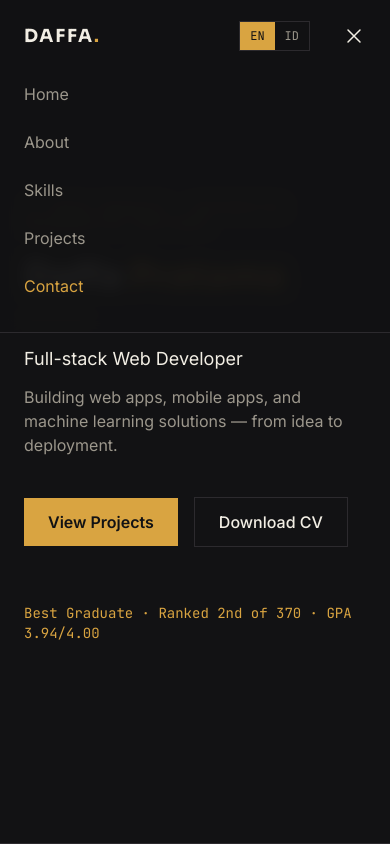
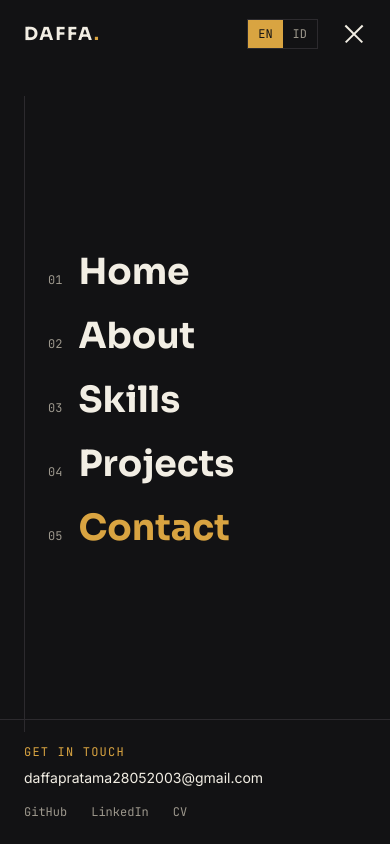
Before and after one commit to DaffaPratama28/portfolio-website, a React (Vite) app: page / in a window 390 px wide. Both pictures are taken after a click on the button 354 px from the left and 36 px from the top of the page. Shown: the top 844 px of the page. Built offline with nearby package versions, Linux system fonts and the light colour scheme.

Commit message:
redesign mobile navbar into animated fullscreen menu

```diff
--- a/src/components/layout/Navbar.jsx
+++ b/src/components/layout/Navbar.jsx
@@ -2,6 +2,10 @@
 // Nav minimal: logo kiri, menu + toggle bahasa kanan. Transparan di
 // paling atas, jadi solid + border bawah begitu discroll. Link section
 // yang lagi keliatan di layar ditandain aktif (scrollspy sederhana).
+//
+// Di HP, menu jadi overlay full screen: kebuka pakai efek lingkaran
+// yang melebar dari tombol hamburger (clip-path), link-nya muncul
+// bergantian (stagger), dan ikon hamburger berubah jadi X.
 
 import { useEffect, useRef, useState } from "react";
 import { profile } from "../../data/profile";
@@ -11,19 +15,26 @@ const content = {
   en: {
     openMenu: "Open menu",
     closeMenu: "Close menu",
+    mobileNav: "Main menu",
     languageGroup: "Language",
     switchTo: { en: "English", id: "Bahasa Indonesia" },
+    getInTouch: "Get in touch",
   },
   id: {
     openMenu: "Buka menu",
     closeMenu: "Tutup menu",
+    mobileNav: "Menu utama",
     languageGroup: "Bahasa",
     switchTo: { en: "English", id: "Bahasa Indonesia" },
+    getInTouch: "Mari terhubung",
   },
 };
 
 const LANGUAGES = ["en", "id"];
 const sectionIds = profile.navLinks.map((link) => link.href.slice(1));
+
+// titik awal lingkaran clip-path = kira-kira posisi tombol hamburger
+const CLIP_ORIGIN = "calc(100% - 2.75rem) 2.25rem";
 
 // section aktif = section terakhir yang bagian atasnya udah ngelewatin
 // ~40% tinggi layar. Kalau udah mentok bawah, paksa section terakhir
@@ -43,6 +54,11 @@ function getActiveSection() {
   return active;
 }
 
+// delay muncul tiap item menu mobile - pas nutup, semua langsung hilang
+const stagger = (isOpen, i) => ({
+  transitionDelay: isOpen ? `${150 + i * 60}ms` : "0ms",
+});
+
 export default function Navbar() {
   const [isOpen, setIsOpen] = useState(false);
   const [scrolled, setScrolled] = useState(false);
@@ -50,7 +66,6 @@ export default function Navbar() {
   const { language, setLanguage } = useLanguage();
   const t = content[language];
 
-  const headerRef = useRef(null);
   const menuButtonRef = useRef(null);
 
   useEffect(() => {
@@ -69,7 +84,9 @@ export default function Navbar() {
     };
   }, []);
 
-  // menu mobile: tutup pakai Escape atau klik/tap di luar navbar
+  // menu mobile: tutup pakai Escape, dan otomatis tutup kalau layar
+  // dilebarin ke ukuran desktop (overlay-nya md:hidden, tapi kunci
+  // scroll halaman bakal nyangkut kalau state-nya masih "open")
   useEffect(() => {
     if (!isOpen) return;
 
@@ -79,31 +96,28 @@ export default function Navbar() {
         menuButtonRef.current?.focus();
       }
     };
-    const onPointerDown = (e) => {
-      if (!headerRef.current?.contains(e.target)) setIsOpen(false);
-    };
+    const desktop = window.matchMedia("(min-width: 768px)");
+    const onBreakpoint = (e) => e.matches && setIsOpen(false);
 
     document.addEventListener("keydown", onKeyDown);
-    document.addEventListener("pointerdown", onPointerDown);
+    desktop.addEventListener("change", onBreakpoint);
     return () => {
       document.removeEventListener("keydown", onKeyDown);
-      document.removeEventListener("pointerdown", onPointerDown);
+      desktop.removeEventListener("change", onBreakpoint);
     };
   }, [isOpen]);
 
-  const linkState = (href) => {
-    const isActive = href.slice(1) === activeId;
-    return {
-      isActive,
-      props: isActive ? { "aria-current": "true" } : {},
-    };
-  };
+  const isActive = (href) => href.slice(1) === activeId;
+  const currentProps = (href) =>
+    isActive(href) ? { "aria-current": "true" } : {};
 
   return (
+    <>
       <header
-      ref={headerRef}
         className={`fixed top-0 left-0 w-full z-50 transition-colors duration-300 ${
-        scrolled || isOpen
+          isOpen
+            ? "bg-transparent border-b border-transparent"
+            : scrolled
               ? "bg-bg/95 backdrop-blur-sm border-b border-border"
               : "bg-transparent border-b border-transparent"
         }`}
@@ -111,24 +125,23 @@ export default function Navbar() {
         <nav className="section-container flex items-center justify-between py-4">
           <a
             href="#home"
+            onClick={() => setIsOpen(false)}
             className="font-heading font-bold text-lg tracking-widest py-1"
           >
             {profile.brand.slice(0, -1)}
             <span className="text-accent">.</span>
           </a>
 
-        <div className="flex items-center gap-6 md:gap-8">
+          <div className="flex items-center gap-4 md:gap-8">
             {/* menu desktop */}
             <ul className="hidden md:flex items-center gap-10 text-sm">
-            {profile.navLinks.map((link) => {
-              const { isActive, props } = linkState(link.href);
-              return (
+              {profile.navLinks.map((link) => (
                 <li key={link.href}>
                   <a
                     href={link.href}
-                    {...props}
+                    {...currentProps(link.href)}
                     className={`relative py-1 transition-colors duration-200 after:absolute after:left-0 after:-bottom-0.5 after:h-px after:bg-accent after:transition-all after:duration-300 ${
-                      isActive
+                      isActive(link.href)
                         ? "text-ink after:w-full"
                         : "text-muted hover:text-ink after:w-0"
                     }`}
@@ -136,8 +149,7 @@ export default function Navbar() {
                     {link.label[language]}
                   </a>
                 </li>
-              );
-            })}
+              ))}
             </ul>
 
             {/* toggle bahasa EN | ID - bahasa aktif disorot, selalu keliatan */}
@@ -147,19 +159,17 @@ export default function Navbar() {
               className="flex items-center border border-border font-mono text-xs"
             >
               {LANGUAGES.map((lang) => {
-              const isActive = language === lang;
+                const active = language === lang;
                 return (
                   <button
                     key={lang}
                     type="button"
                     lang={lang}
                     onClick={() => setLanguage(lang)}
-                  aria-pressed={isActive}
+                    aria-pressed={active}
                     aria-label={t.switchTo[lang]}
                     className={`px-2.5 py-1.5 transition-colors duration-200 ${
-                    isActive
-                      ? "bg-accent text-bg"
-                      : "text-muted hover:text-ink"
+                      active ? "bg-accent text-bg" : "text-muted hover:text-ink"
                     }`}
                   >
                     {lang.toUpperCase()}
@@ -168,7 +178,8 @@ export default function Navbar() {
               })}
             </div>
 
-          {/* toggle menu mobile - padding biar area sentuh ±40px */}
+            {/* hamburger -> X, 3 garis yang dianimasiin. Padding biar
+                area sentuh ±40px */}
             <button
               ref={menuButtonRef}
               type="button"
@@ -178,48 +189,115 @@ export default function Navbar() {
               aria-expanded={isOpen}
               aria-controls="mobile-menu"
             >
-            <svg
-              xmlns="http://www.w3.org/2000/svg"
-              className="h-6 w-6"
-              fill="none"
-              viewBox="0 0 24 24"
-              stroke="currentColor"
-              aria-hidden="true"
-            >
-              {isOpen ? (
-                <path strokeLinecap="round" strokeLinejoin="round" strokeWidth={1.5} d="M6 18L18 6M6 6l12 12" />
-              ) : (
-                <path strokeLinecap="round" strokeLinejoin="round" strokeWidth={1.5} d="M4 6h16M4 12h16M4 18h16" />
-              )}
-            </svg>
+              <span className="relative block h-4 w-6" aria-hidden="true">
+                <span
+                  className={`absolute left-0 top-0 h-[1.5px] w-6 bg-current transition-transform duration-300 ease-out ${
+                    isOpen ? "translate-y-[7px] rotate-45" : ""
+                  }`}
+                />
+                <span
+                  className={`absolute left-0 top-[7px] h-[1.5px] bg-current transition-all duration-300 ease-out ${
+                    isOpen ? "w-0 opacity-0" : "w-4 opacity-100"
+                  }`}
+                />
+                <span
+                  className={`absolute left-0 top-[14px] h-[1.5px] w-6 bg-current transition-transform duration-300 ease-out ${
+                    isOpen ? "-translate-y-[7px] -rotate-45" : ""
+                  }`}
+                />
+              </span>
             </button>
           </div>
         </nav>
+      </header>
 
-      {/* dropdown menu mobile */}
-      <ul
+      {/* overlay menu mobile full screen. Selalu di-render biar transisi
+          buka/tutup jalan; pas ketutup dibikin inert (gak bisa difokus/
+          diklik) + invisible. */}
+      <div
         id="mobile-menu"
-        hidden={!isOpen}
-        className="md:hidden flex flex-col gap-1 px-6 pb-6"
+        data-open={isOpen}
+        inert={!isOpen}
+        style={{
+          clipPath: isOpen
+            ? `circle(150% at ${CLIP_ORIGIN})`
+            : `circle(0% at ${CLIP_ORIGIN})`,
+        }}
+        className={`md:hidden fixed inset-0 z-40 flex flex-col bg-bg transition-[clip-path,visibility] duration-500 ease-[cubic-bezier(0.65,0,0.35,1)] ${
+          isOpen ? "visible" : "invisible"
+        }`}
       >
-        {profile.navLinks.map((link) => {
-          const { isActive, props } = linkState(link.href);
-          return (
-            <li key={link.href}>
+        {/* garis aksen tipis di kiri, cuma dekorasi */}
+        <div
+          className="pointer-events-none absolute left-6 top-24 bottom-28 w-px bg-border"
+          aria-hidden="true"
+        />
+
+        <nav
+          aria-label={t.mobileNav}
+          className="flex flex-1 flex-col justify-center pl-12 pr-6 pt-20"
+        >
+          <ul className="flex flex-col gap-1">
+            {profile.navLinks.map((link, i) => (
+              <li
+                key={link.href}
+                style={stagger(isOpen, i)}
+                className={`transition-all duration-500 ease-out ${
+                  isOpen ? "translate-y-0 opacity-100" : "translate-y-6 opacity-0"
+                }`}
+              >
                 <a
                   href={link.href}
-                {...props}
+                  {...currentProps(link.href)}
                   onClick={() => setIsOpen(false)}
-                className={`block py-2.5 transition-colors duration-200 ${
-                  isActive ? "text-accent" : "text-muted hover:text-ink"
+                  className={`group flex items-baseline gap-4 py-2.5 font-heading text-4xl font-bold transition-colors duration-200 ${
+                    isActive(link.href)
+                      ? "text-accent"
+                      : "text-ink active:text-accent"
                   }`}
                 >
+                  <span
+                    className="font-mono text-xs font-normal text-muted"
+                    aria-hidden="true"
+                  >
+                    {String(i + 1).padStart(2, "0")}
+                  </span>
                   {link.label[language]}
                 </a>
               </li>
-          );
-        })}
+            ))}
           </ul>
-    </header>
+        </nav>
+
+        {/* kontak singkat di bawah */}
+        <div
+          style={stagger(isOpen, profile.navLinks.length)}
+          className={`border-t border-border px-6 py-6 transition-all duration-500 ease-out ${
+            isOpen ? "translate-y-0 opacity-100" : "translate-y-4 opacity-0"
+          }`}
+        >
+          <p className="font-mono text-xs text-accent tracking-widest uppercase mb-2">
+            {t.getInTouch}
+          </p>
+          <a
+            href={`mailto:${profile.socials.email}`}
+            className="block text-sm text-ink mb-4 [overflow-wrap:anywhere]"
+          >
+            {profile.socials.email}
+          </a>
+          <div className="flex gap-6 font-mono text-xs text-muted">
+            <a href={profile.socials.github} target="_blank" rel="noopener noreferrer">
+              GitHub
+            </a>
+            <a href={profile.socials.linkedin} target="_blank" rel="noopener noreferrer">
+              LinkedIn
+            </a>
+            <a href={profile.cvUrl} download={profile.cvFileName}>
+              CV
+            </a>
+          </div>
+        </div>
+      </div>
+    </>
   );
 }
```
Lines whose indentation alone changed are shown as unchanged.
